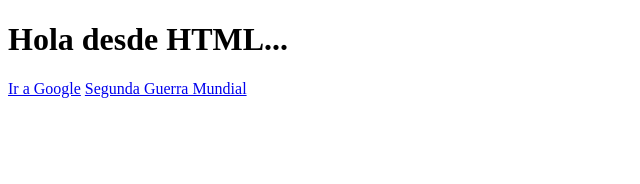
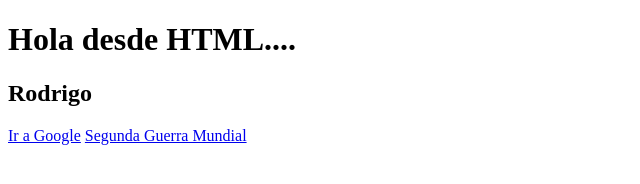
Before and after one commit to Rodo07/gitTest, a plain HTML site: page index.html in a window 1280 px wide. Shown: the whole page, without its empty margins (0-640 px from the left). Drawn offline with Linux system fonts and the light colour scheme.

Commit message:
agregue mi nombre

```diff
--- a/index.html
+++ b/index.html
@@ -6,7 +6,8 @@
     <title>Document</title>
 </head>
 <body>
-    <h1>Hola desde HTML...</h1>
+    <h1>Hola desde HTML....</h1>
+    <h2>Rodrigo</h2>
     <a href="http://www.google.com">Ir a Google</a>
     <a href="https://es.wikipedia.org/wiki/Segunda_Guerra_Mundial">Segunda Guerra Mundial</a>
 </body>
```
